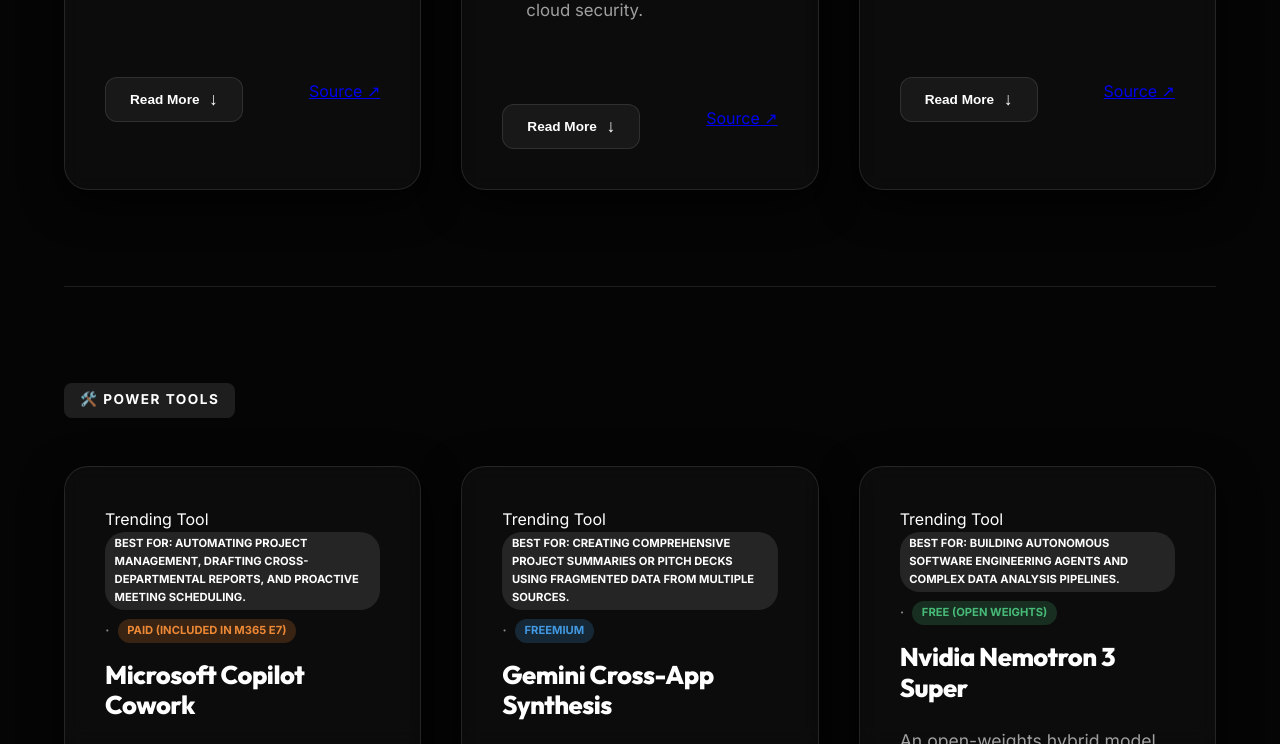
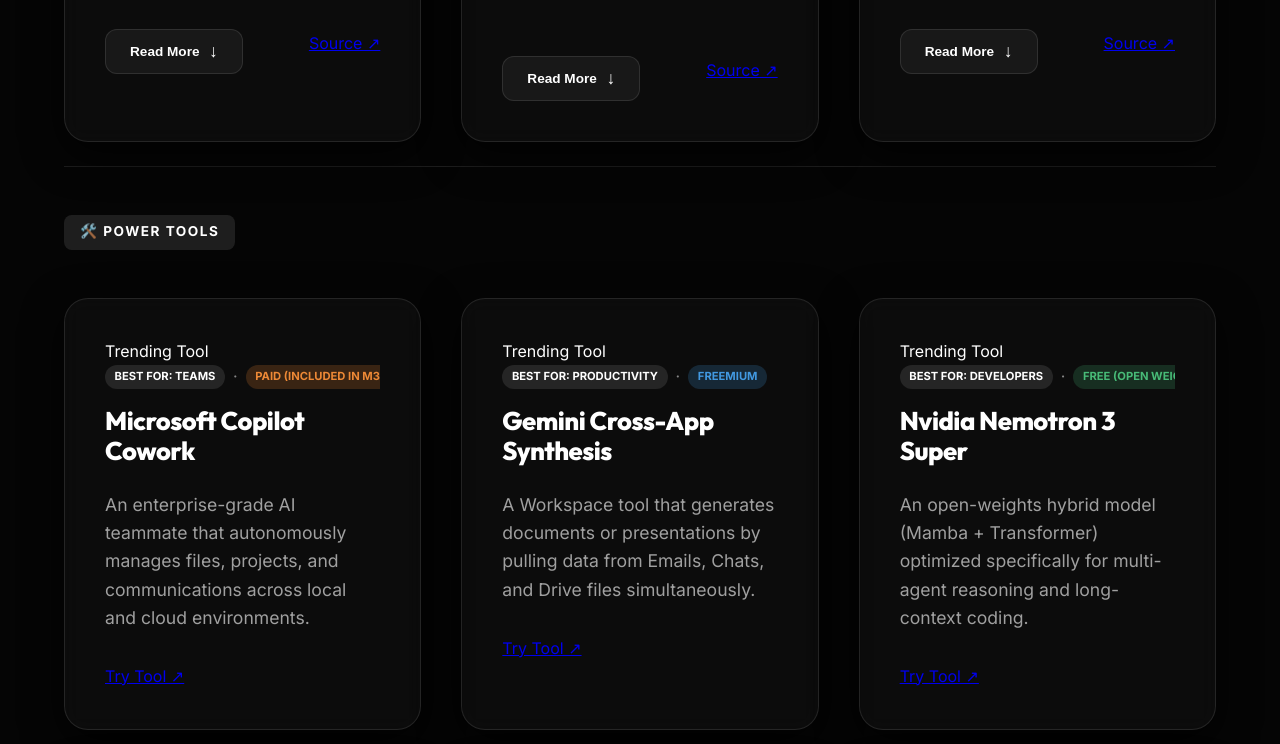
Before and after one commit to csbishnoi670/ai-pulse, a plain HTML site: page index.html in a window 1280 px wide. Shown: the part 2056-2800 px from the top of the page. Drawn offline with Linux system fonts and the light colour scheme.

Commit message:
Surgical UI Update: Shorten badge text and reduce vertical gaps

```diff
--- a/ai_pulse_app.js
+++ b/ai_pulse_app.js
@@ -66,7 +66,15 @@ document.addEventListener('DOMContentLoaded', () => {
                     const desc = tool.description || tool.desc || "Trending breakthrough in the AI ecosystem.";
                     const link = tool.link || tool.url || "#";
 
-                    const useCase = tool.use_case || "Productivity";
+                    let useCase = tool.use_case || "Productivity";
+                    // Shorten use case based on tool name
+                    if (name.includes("Copilot Cowork")) useCase = "Teams";
+                    else if (name.includes("Cross-App Synthesis")) useCase = "Productivity";
+                    else if (name.includes("Nemotron 3 Super")) useCase = "Developers";
+                    else if (name.includes("ChatGPT Tasks")) useCase = "Automation";
+                    else if (name.includes("Enterprise Marketplace")) useCase = "Enterprise";
+                    else if (name.includes("OpenClaw")) useCase = "Developers";
+
                     const pricing = tool.pricing || "Freemium";
                     const pricingClass = `badge-${pricing.toLowerCase().split(' ')[0]}`;
 
@@ -75,10 +83,10 @@ document.addEventListener('DOMContentLoaded', () => {
                         <div class="card-header">
                             <span class="tag">Trending Tool</span>
                         </div>
-                        <div class="badge-container" style="display: flex; align-items: center; gap: 0.5rem; flex-wrap: wrap;">
-                            <span class="tool-badge badge-usecase">Best for: ${useCase}</span>
+                        <div class="badge-container" style="display: flex; align-items: center; gap: 0.5rem; flex-wrap: nowrap; overflow: hidden; white-space: nowrap;">
+                            <span class="tool-badge badge-usecase" style="flex-shrink: 0;">Best for: ${useCase}</span>
                             <span style="opacity: 0.5;">·</span>
-                            <span class="tool-badge ${pricingClass}">${pricing}</span>
+                            <span class="tool-badge ${pricingClass}" style="flex-shrink: 0;">${pricing}</span>
                         </div>
                         <h3>${name}</h3>
                         <p class="gist-section">${desc}</p>
--- a/ai_pulse_styles.css
+++ b/ai_pulse_styles.css
@@ -152,7 +152,9 @@ h1 { font-family: var(--font-heading); font-size: 5rem; font-weight: 800; letter
 .hero p { font-size: 1.4rem; color: var(--secondary-text); max-width: 700px; margin: 0 auto; }
 
 /* Sections */
-.pulse-section { padding: 6rem 0; border-bottom: 1px solid var(--border-color); }
+.pulse-section { padding: 3rem 0; border-bottom: 1px solid var(--border-color); }
+#weekly-news-section { padding-bottom: 1.5rem; }
+#weekly-tools-section { padding-bottom: 1rem; }
 .section-badge {
     display: inline-block; padding: 0.4rem 1rem; background: var(--border-color);
     border-radius: 8px; font-size: 0.85rem; font-weight: 800; margin-bottom: 3rem;
```
